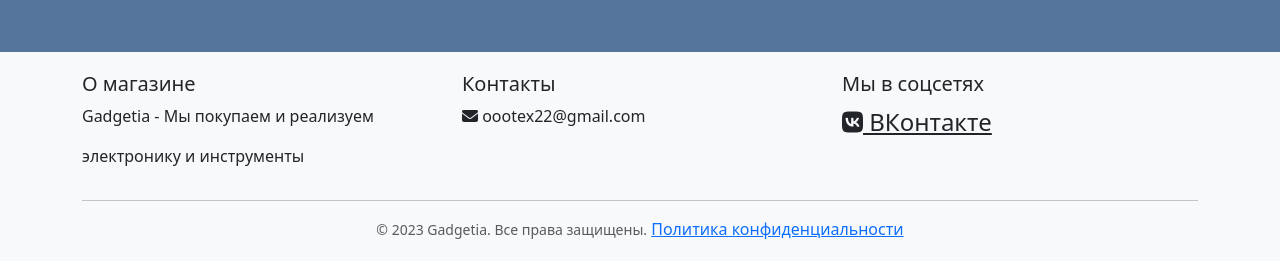
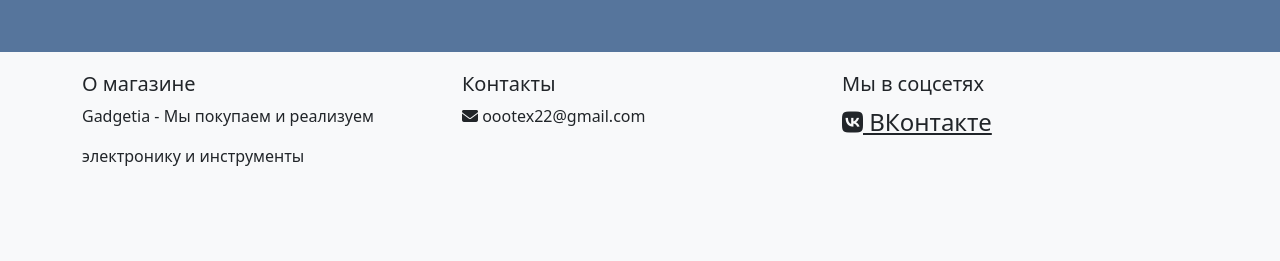
Before and after one commit to NikolayChegivarov/TechnologyStore, a Django app: page /signup/ in a window 1280 px wide. Shown: the part 892-1153 px from the top of the page. After the commit the page ends 1058 px from the top, so only its background shows below. Run offline with Django 5.2, Linux system fonts and the light colour scheme; parts of the project's set-up code (start-up, migrations or seed data) failed here and were passed over.

Commit message:
убрал политику конфидецеальности

```diff
--- a/store_app/templates/base.html
+++ b/store_app/templates/base.html
@@ -195,11 +195,11 @@
                     </a>
                 </div>
             </div>
-            <hr>
-            <div class="text-center">
-                <small class="text-muted">© 2023 Gadgetia. Все права защищены.</small>
-                <a href="{% url 'privacy_policy' %}">Политика конфиденциальности</a>
-            </div>
+<!--            <hr>-->
+<!--            <div class="text-center">-->
+<!--                <small class="text-muted">© 2023 Gadgetia. Все права защищены.</small>-->
+<!--                <a href="{% url 'privacy_policy' %}">Политика конфиденциальности</a>-->
+<!--            </div>-->
         </div>
     </footer>
 
```
